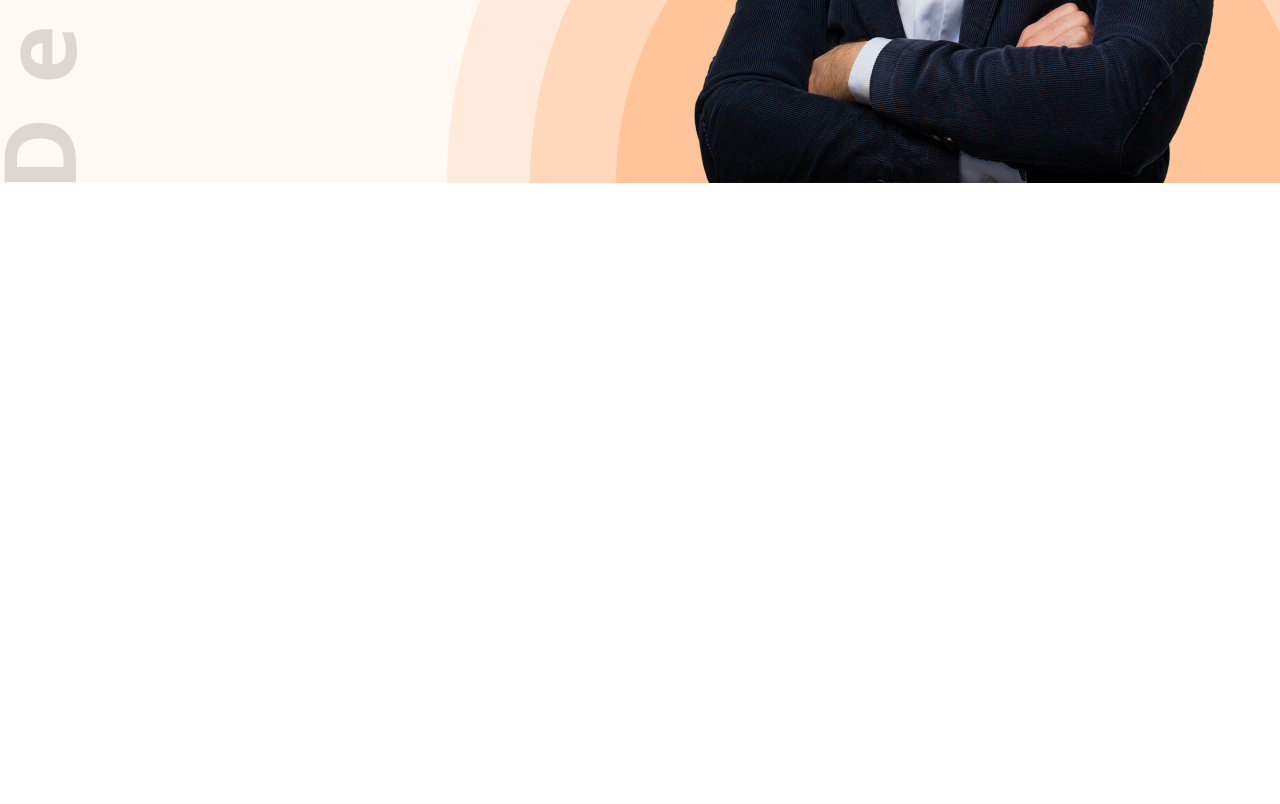
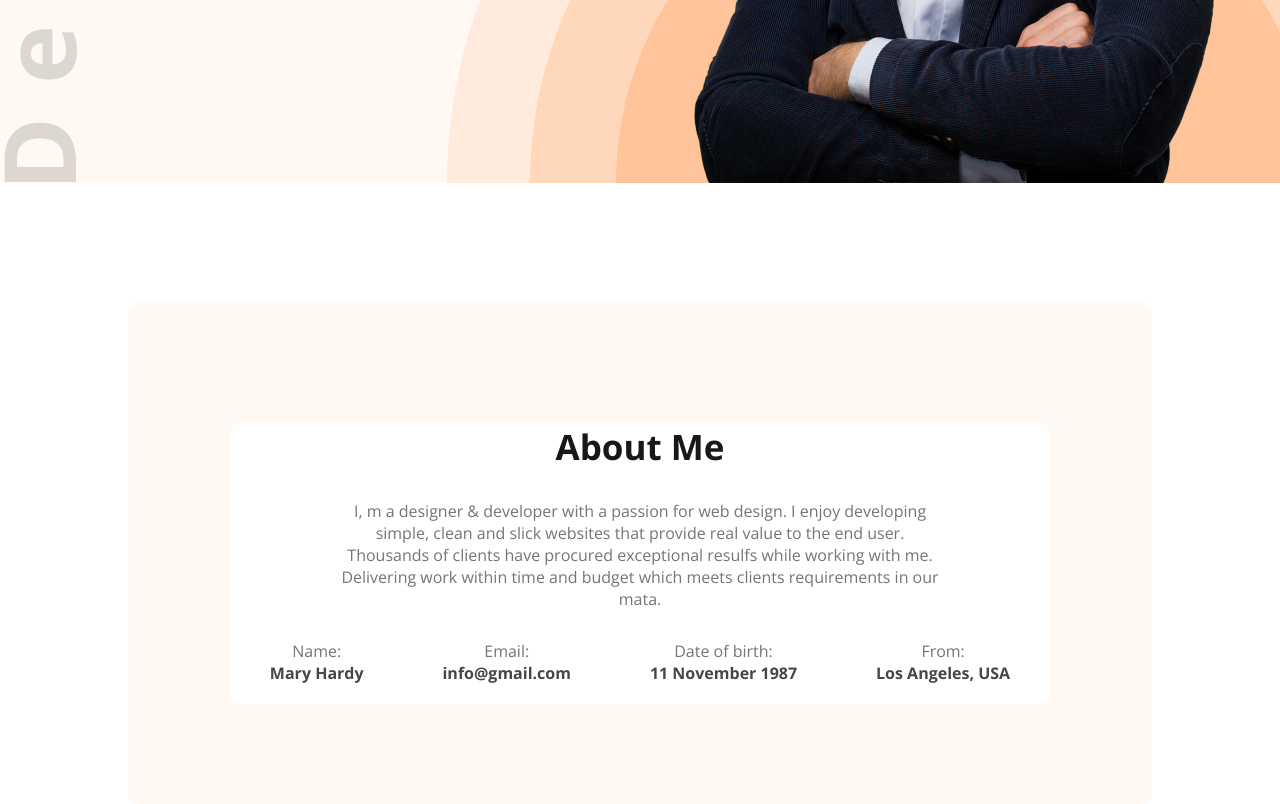
Before and after one commit to Ai-codemaster/My_Personal_Website, a plain HTML site: page index.html in a window 1280 px wide. Shown: the part 668-1472 px from the top of the page. Before the commit the page ends 851 px from the top, so only its background shows below. Drawn offline with nearby package versions, Linux system fonts and the light colour scheme.

Commit message:
Complete About Section

```diff
--- a/index.html
+++ b/index.html
@@ -45,7 +45,29 @@
       </section>
     </header>
 
-    <main></main>
+    <main>
+
+      <!-- About Section -->
+
+      <section class="about">
+        <div class="about_me">
+          <h2>About Me</h2>
+          <p class="about_text">
+            I, m a designer & developer with a passion for web design. I enjoy
+            developing simple, clean and slick websites that provide real value
+            to the end user. Thousands of clients have procured exceptional
+            resulfs while working with me. Delivering work within time and
+            budget which meets clients requirements in our mata.
+          </p>
+          <div class="info">
+            <p>Name: <br><span>Mary Hardy</span></p>
+            <p>Email: <br><span>info@gmail.com</span></p>
+            <p>Date of birth: <br><span>11 November 1987</span></p>
+            <p>From: <br><span>Los Angeles, USA</span></p>
+          </div>
+        </div>
+      </section>
+    </main>
 
     <footer></footer>
   </body>
--- a/style/style.css
+++ b/style/style.css
@@ -155,3 +155,48 @@
     position: relative;
     top: 3px;
 }
+
+.btn_1, .btn_2:hover{
+  cursor: pointer;
+}
+
+/* About Section */
+
+.about{
+  background-color: var(--section_bg);
+  width: 80%;
+  margin: 120px auto 0;
+  padding: 100px 8%;
+  text-align: center;
+  border-radius: 10px;
+}
+
+.about_me{
+  background-color: var(--white);
+  margin: auto;
+  border-radius: 10px;
+}
+
+.about_me h2{
+  color: var(--dark_1);
+  font-size: 35px;
+  font-weight: 700;
+  margin: 20px auto 30px;
+}
+
+.about_me .about_text{
+  color: var(--dark_3);
+  margin: 0 13% 30px;
+}
+
+.info{
+  display: flex;
+  justify-content: space-around;
+  color: var(--dark_3);
+  padding-bottom: 20px;
+}
+
+.info span{
+  color: var(--dark_2);
+  font-weight: 700;
+}
```
